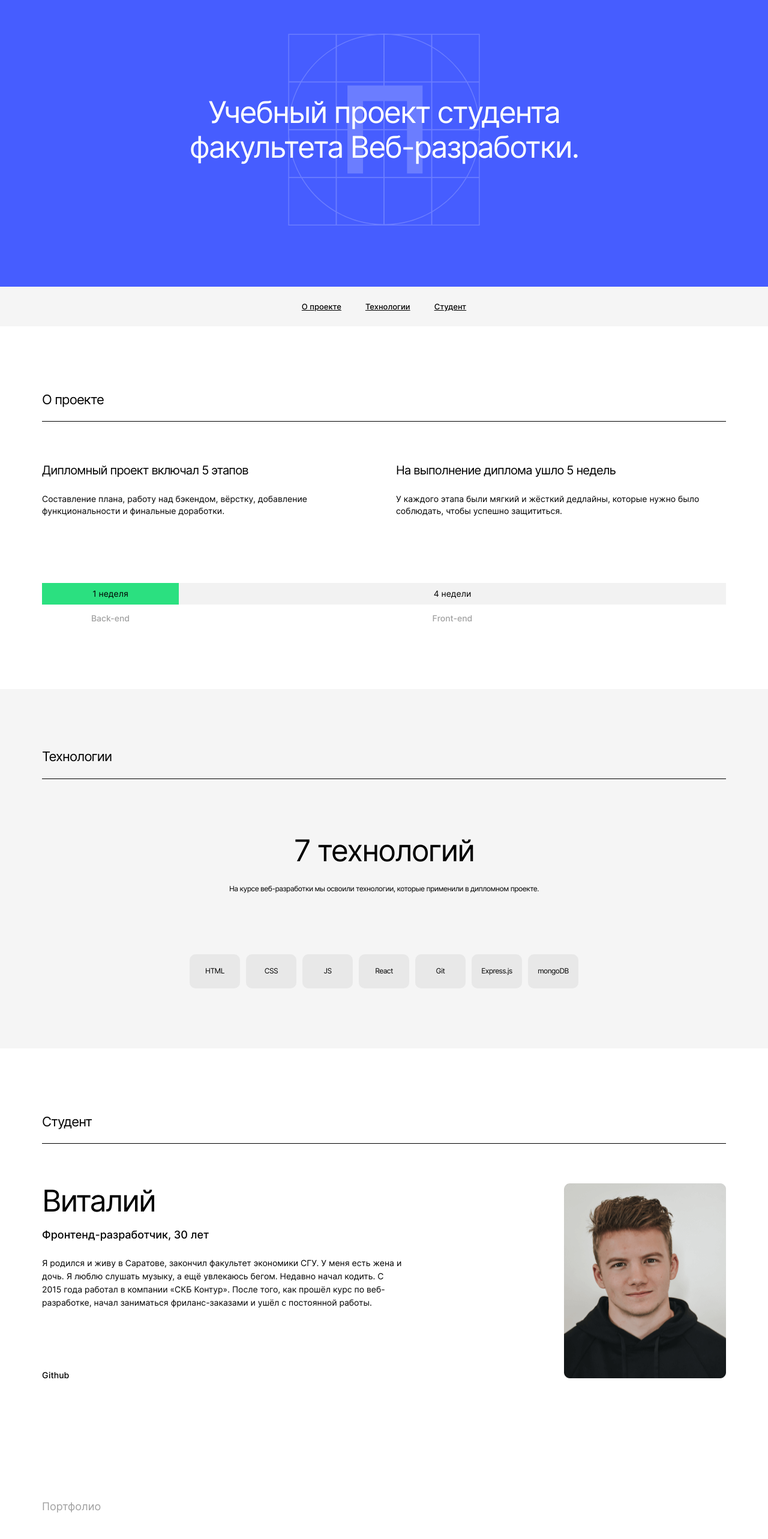
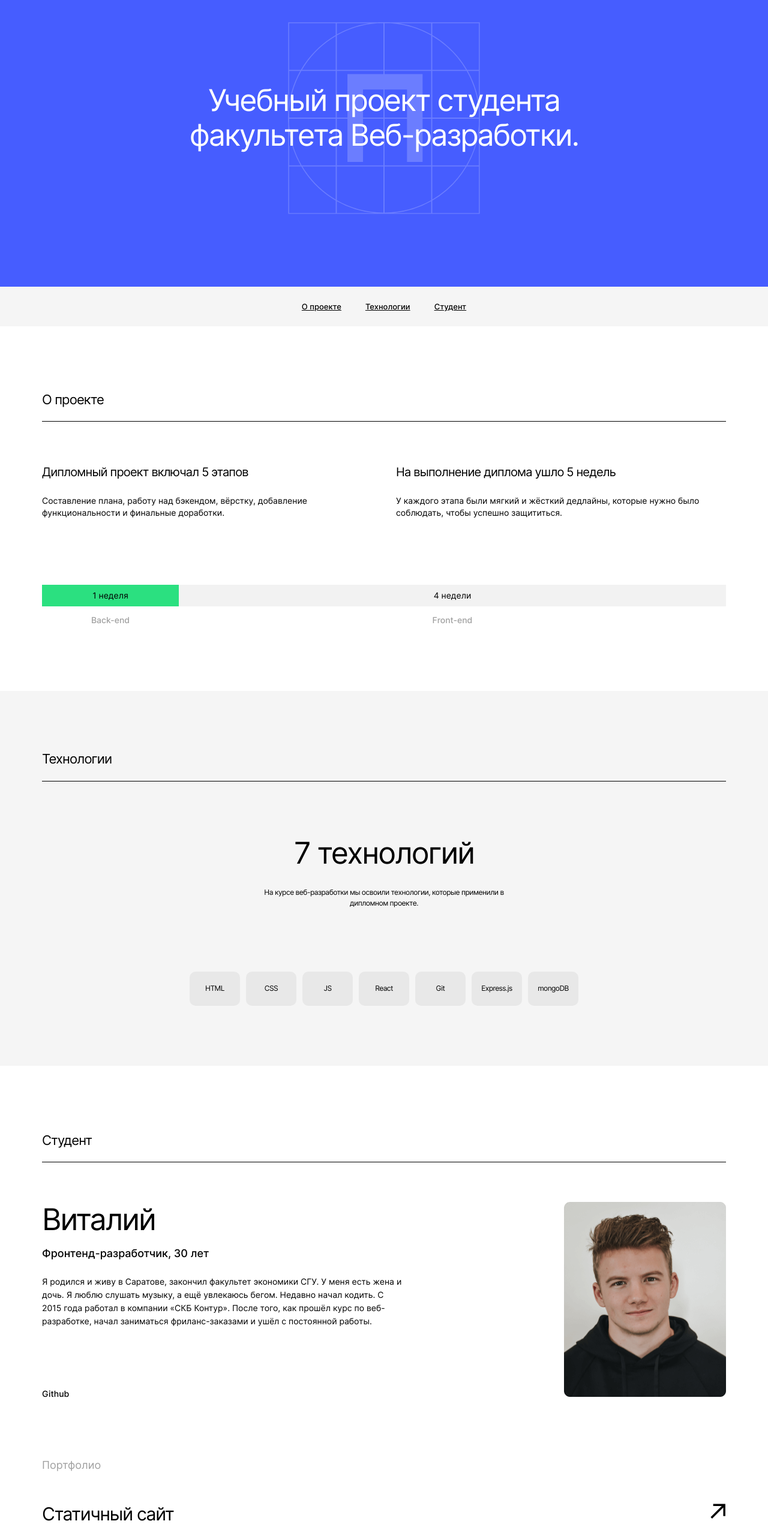
Before and after one commit to DumblD/movies-explorer-frontend, a React (Create React App) app: page / in a window 1280 px wide. Shown: the part 120-2686 px from the top of the page at 60% size. Built offline with nearby package versions, Linux system fonts and the light colour scheme.

Commit message:
refactor: css styles fixed according to figma's design for screens with a resolution of 1280px

```diff
--- a/src/blocks/about-me/about-me.css
+++ b/src/blocks/about-me/about-me.css
@@ -5,7 +5,7 @@
   font-family: 'Inter', 'Arial', sans-serif;
   display: grid;
   grid-template-rows: auto;
-  padding: 110px 0 100px;
+  padding: 112px 0 100px;
 }
 
 @media screen and (min-width: 460px) and (max-width: 1280px) {
--- a/src/blocks/about-project/__description/about-project__description.css
+++ b/src/blocks/about-project/__description/about-project__description.css
@@ -5,7 +5,7 @@
   justify-content: space-between;
   column-gap: 40px;
   font-family: 'Inter', 'Arial', sans-serif;
-  padding: 70px 0 110px;
+  padding: 73px 0 110px;
 }
 
 @media screen and (min-width: 620px) and (max-width: 768px) {
--- a/src/blocks/portfolio/__item/portfolio__item.css
+++ b/src/blocks/portfolio/__item/portfolio__item.css
@@ -1,3 +1,3 @@
 .portfolio__item {
-  padding: 20px 0 19px;
+  padding: 18px 0 14px;
 }
--- a/src/blocks/portfolio/__title/portfolio__title.css
+++ b/src/blocks/portfolio/__title/portfolio__title.css
@@ -5,7 +5,7 @@
   font-size: 18px;
   font-weight: 400;
   line-height: 20px;
-  padding-bottom: 30px;
+  padding-bottom: 23px;
 }
 
 @media screen and (max-width: 520px) {
--- a/src/blocks/portfolio/portfolio.css
+++ b/src/blocks/portfolio/portfolio.css
@@ -5,7 +5,7 @@
   font-family: 'Inter', 'Arial', sans-serif;
   display: grid;
   grid-template-rows: auto;
-  padding: 100px 0 125px;
+  padding-bottom: 105px;
 }
 
 @media screen and (min-width: 460px) and (max-width: 1280px) {
@@ -22,12 +22,12 @@
 
 @media screen and (max-width: 768px) {
   .portfolio {
-    padding: 90px 0 90px;
+    padding-bottom: 90px;
   }
 }
 
 @media screen and (max-width: 520px) {
   .portfolio {
-    padding: 70px 0 70px;
+    padding-bottom: 70px;
   }
 }
--- a/src/blocks/promo/__landing-logo/promo__landing-logo.css
+++ b/src/blocks/promo/__landing-logo/promo__landing-logo.css
@@ -4,7 +4,7 @@
   position: absolute;
   top: 50%;
   left: 50%;
-  transform: translate(-50%, -50%);
+  transform: translate(-50%, -56%);
   background-size: 320px 320px;
   background-position: center;
   background-repeat: no-repeat;
--- a/src/blocks/promo/__title/promo__title.css
+++ b/src/blocks/promo/__title/promo__title.css
@@ -9,6 +9,8 @@
   letter-spacing: -2px;
   color: #fff;
   text-align: center;
+  position: relative;
+  top: -20px;
 }
 
 @media screen and (min-width: 520px) and (max-width: 768px) {
--- a/src/blocks/techs/__content/techs__content.css
+++ b/src/blocks/techs/__content/techs__content.css
@@ -6,6 +6,7 @@
   display: grid;
   grid-template-rows: auto;
   background-color: #f5f5f5;
+  justify-items: center;
 }
 
 @media screen and (min-width: 460px) and (max-width: 1280px) {
--- a/src/blocks/techs/__description/techs__description.css
+++ b/src/blocks/techs/__description/techs__description.css
@@ -1,4 +1,6 @@
 .techs__description {
+  max-width: 460px;
+  width: 100%;
   margin: 0;
   text-align: center;
   font-family: inherit;
@@ -6,7 +8,7 @@
   font-weight: 400;
   line-height: 18px;
   letter-spacing: -0.48px;
-  padding-bottom: 100px;
+  padding-bottom: 105px;
 }
 
 @media screen and (min-width: 620px) and (max-width: 768px) {
--- a/src/blocks/techs/__title/techs__title.css
+++ b/src/blocks/techs/__title/techs__title.css
@@ -6,7 +6,7 @@
   font-weight: 400;
   line-height: 58px;
   letter-spacing: -2px;
-  padding: 90px 0 26px;
+  padding: 90px 0 28px;
 }
 
 @media screen and (min-width: 620px) and (max-width: 768px) {
--- a/src/blocks/techs/techs.css
+++ b/src/blocks/techs/techs.css
@@ -2,7 +2,7 @@
   width: 100%;
   font-family: 'Inter', 'Arial', sans-serif;
   background-color: #f5f5f5;
-  padding: 100px 0 100px;
+  padding: 101px 0 100px;
 }
 
 @media screen and (max-width: 768px) {
```
